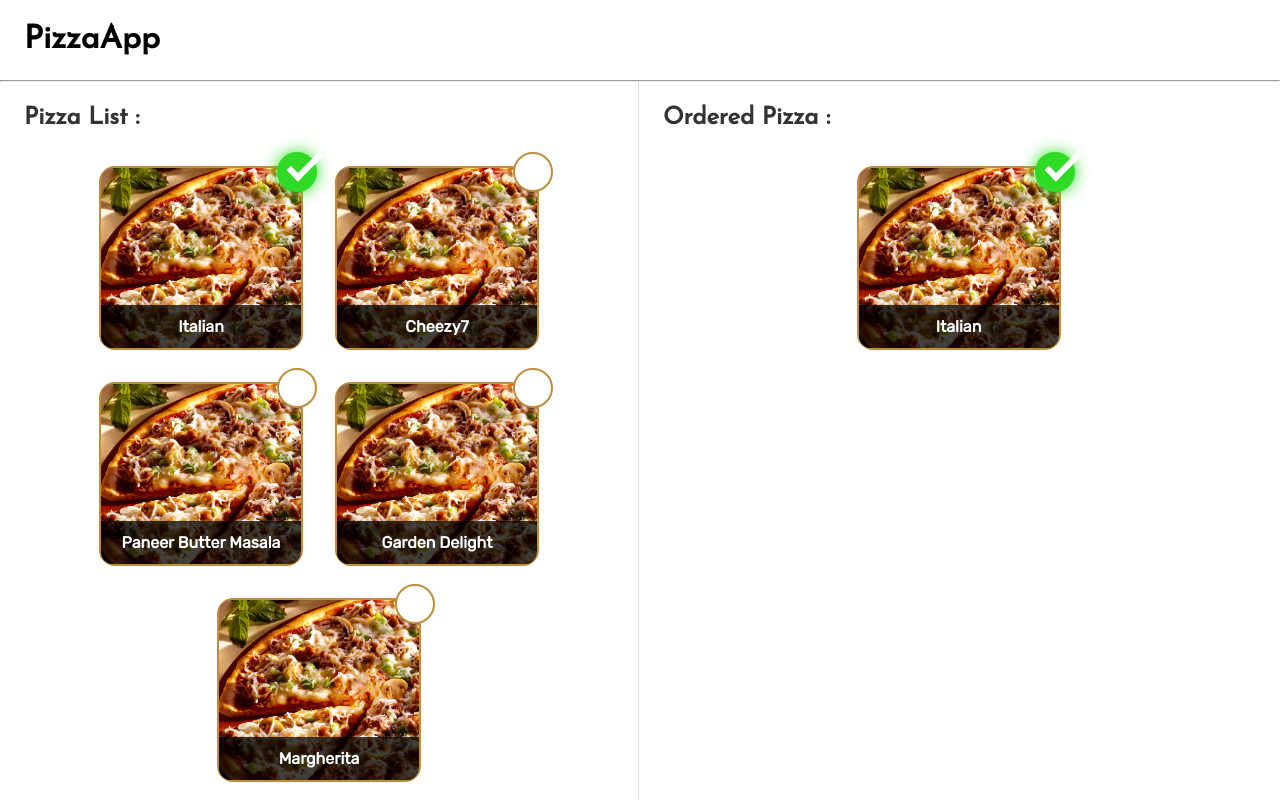
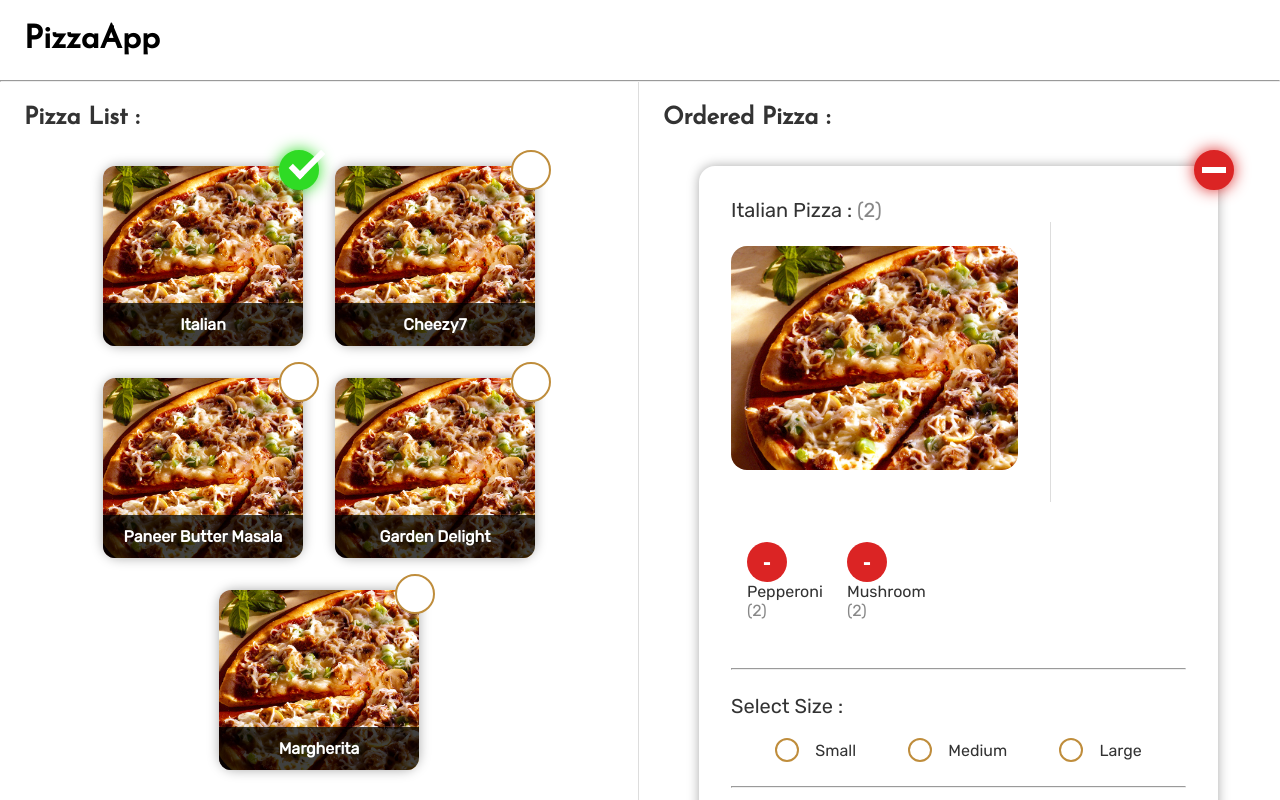
Before and after one commit to amitvchaudhary/jenish_angular, an Angular app in the folder pizza-app/: page / in a window 1280 px wide. Shown: the top 800 px of the page. Built offline with nearby package versions, Linux system fonts and the light colour scheme.

Commit message:
pizza app update

```diff
--- a/pizza-app/src/app/app.component.css
+++ b/pizza-app/src/app/app.component.css
@@ -3,8 +3,12 @@
   padding: 24px;
 }
 
-h1 {
+h1, h2 {
   font-family: 'Josefin Sans';
+}
+
+h2 {
+  color: #333;
 }
 
 .flex-container {
@@ -14,6 +18,10 @@ h1 {
   flex-wrap: wrap;
   color: #333;
   font-family: 'Rubik';
+}
+
+.flex-container .counter {
+  color: #888;
 }
 
 .flex-container>div {
@@ -27,32 +35,28 @@ h1 {
   border: none;
 }
 
-.flex-container h2 {
-  font-family: 'Josefin Sans';
+.flex-container .pizzalist-container {
+  padding: 20px;
 }
 
-.flex-container .pizzalist-container {
-  padding: 20px;
-  text-align: center;
-}
-
-.flex-container .pizzalist-container ul {
+.flex-container .pizzalist-container .pl-ul {
   display: flex;
   flex-wrap: wrap;
   justify-content: center;
+  list-style: none;
 }
 
-.flex-container .pizzalist-container ul li {
-  list-style: none;
+.flex-container .pizzalist-container .pl-ul>li {
   width: 200px;
   height: 180px;
-  border: 2px solid #bf8d3c;
   position: relative;
   margin: 16px;
   border-radius: 16px;
+  border: none;
+  box-shadow: 0 0 12px #aaa;
 }
 
-.flex-container .pizzalist-container ul li .pizza-container {
+.flex-container .pizzalist-container .pl-ul>li .pizza-container {
   width: 100%;
   height: 100%;
   border-radius: 12px;
@@ -60,12 +64,12 @@ h1 {
   position: relative;
 }
 
-.flex-container .pizzalist-container ul li .pizza-container img {
+.flex-container .pizzalist-container .pl-ul>li .pizza-container img {
   height: 100%;
   transform: translateX(-24px);
 }
 
-.flex-container .pizzalist-container ul li .pizza-container .pizza-name {
+.flex-container .pizzalist-container .pl-ul>li .pizza-container .pizza-name {
   position: absolute;
   left: 0;
   bottom: 0;
@@ -76,19 +80,19 @@ h1 {
   background: rgba(0, 0, 0, 0.75)
 }
 
-.flex-container .pizzalist-container ul li .pizza-container .pizza-name p {
+.flex-container .pizzalist-container .pl-ul>li .pizza-container .pizza-name p {
   text-align: center;
   color: #fff;
   font-weight: 600;
 }
 
-.flex-container .pizzalist-container ul li .check-box {
+.flex-container .pizzalist-container .pl-ul>li .check-box {
   position: absolute;
   top: -16px;
   right: -16px;
 }
 
-.flex-container .pizzalist-container ul li .check-box input[type="checkbox"] {
+.flex-container .pizzalist-container .pl-ul>li .check-box input[type="checkbox"] {
   height: 40px;
   width: 40px;
   -webkit-appearance: none;
@@ -100,7 +104,7 @@ h1 {
   position: relative;
 }
 
-.flex-container .pizzalist-container ul li .check-box input[type="checkbox"]::after {
+.flex-container .pizzalist-container .pl-ul>li .check-box input[type="checkbox"]::after {
   content: '';
   position: absolute;
   left: 8px;
@@ -114,12 +118,190 @@ h1 {
   opacity: 0;
 }
 
-.flex-container .pizzalist-container ul li .check-box input:checked[type="checkbox"] {
+.flex-container .pizzalist-container .pl-ul>li .check-box input:checked[type="checkbox"] {
   background: #2fdb24;
   border-color: #2fdb24;
   box-shadow: 0 0 16px 0px #2fdb24;
 }
 
-.flex-container .pizzalist-container ul li .check-box input:checked[type="checkbox"]::after {
+.flex-container .pizzalist-container .pl-ul>li .check-box input:checked[type="checkbox"]::after {
   opacity: 1;
 }
+
+.topping-list {
+  padding: 24px;
+}
+
+.topping-list ul {
+  display: flex;
+  padding: 16px;
+  flex-wrap: wrap;
+}
+
+.topping-list ul>li {
+  width: calc(33.33% - 32px);
+  list-style: none;
+  margin: 16px;
+}
+
+.topping-list ul>li button {
+  padding: 8px 16px;
+  background: #2fdb24;
+  color: #fff;
+  font-size: 24px;
+  border: none;
+  border-radius: 50%;
+  outline: none;
+  cursor: pointer;
+}
+
+.topping-list ul>li button:active {
+  background: #333 !important;
+}
+
+.flex-container .ordered-pizzalist-container .opl-ul>li {
+  height: auto;
+  width: 90%;
+  padding: 32px;
+}
+
+.flex-container .ordered-pizzalist-container .opl-ul>li .pizza-name p {
+  font-size: 20px;
+}
+
+.flex-container .ordered-pizzalist-container .opl-ul>li .pizza-container {
+  display: flex;
+  align-items: center;
+  flex-wrap: wrap;
+  height: auto;
+}
+
+.flex-container .ordered-pizzalist-container .opl-ul>li .pizza-container>div {
+  min-width: 200px;
+  padding: 24px 0 32px;
+  box-sizing: border-box;
+}
+
+.flex-container .ordered-pizzalist-container .opl-ul>li .pizza-container .img-container {
+  height: 280px;
+  max-width: 320px;
+  padding-right: 32px;
+  border-right: 1px solid #ddd;
+}
+
+.flex-container .ordered-pizzalist-container .opl-ul>li .pizza-container .img-box {
+  height: 100%;
+  width: 100%;
+  border-radius: 16px;
+  overflow: hidden;
+}
+
+.flex-container .ordered-pizzalist-container .opl-ul>li .pizza-container .img-box img {
+  transform: translateX(0);
+}
+
+.flex-container .ordered-pizzalist-container .opl-ul>li .pizza-container .topping-container {
+  width: calc(100% - 320px);
+}
+
+.flex-container .ordered-pizzalist-container .opl-ul>li .pizza-container .topping-list ul {
+  padding: 0;
+}
+
+.flex-container .ordered-pizzalist-container .opl-ul>li .pizza-container .topping-list ul>li {
+  width: calc(50% - 32px);
+}
+
+.flex-container .ordered-pizzalist-container .opl-ul>li .pizza-container .topping-list ul>li button {
+  background: #db2424;
+  font-weight: 600;
+  padding: 6px 16px;
+}
+
+.flex-container .ordered-pizzalist-container .opl-ul>li .size-container {
+  padding: 24px 0;
+}
+
+.flex-container .ordered-pizzalist-container .opl-ul>li .size-container .opl-sl-ul {
+  display: flex;
+  justify-content: space-evenly;
+}
+
+.flex-container .ordered-pizzalist-container .opl-ul>li .size-container .opl-sl-ul>li {
+  list-style: none;
+  padding: 20px 0 0;
+}
+
+.flex-container .ordered-pizzalist-container .opl-ul>li .size-container .opl-sl-ul>li>* {
+  display: inline-block;
+  vertical-align: middle;
+  margin: 0 8px;
+}
+
+.flex-container .ordered-pizzalist-container .opl-ul>li .size-container .opl-sl-ul>li input[type="radio"] {
+  height: 24px;
+  width: 24px;
+  position: relative;
+  -webkit-appearance: none;
+  background: #fff;
+  border: 2px solid #bf8d3c;
+  border-radius: 50%;
+  outline: none;
+  cursor: pointer;
+}
+
+.flex-container .ordered-pizzalist-container .opl-ul>li .size-container .opl-sl-ul>li input[type="radio"]::after {
+  content: '';
+  position: absolute;
+  left: 4px;
+  top: -1px;
+  height: 6px;
+  width: 20px;
+  border: 4px solid #fff;
+  border-top: none;
+  border-right: none;
+  transform: rotate(-45deg);
+  opacity: 0;
+}
+
+.flex-container .ordered-pizzalist-container .opl-ul>li .size-container .opl-sl-ul>li input:checked[type="radio"] {
+  box-shadow: 0 0 16px 0 #2fdb24;
+  border-color: #2fdb24;
+  background: #2fdb24;
+}
+
+.flex-container .ordered-pizzalist-container .opl-ul>li .size-container .opl-sl-ul>li input:checked[type="radio"]::after {
+  opacity: 1;
+}
+
+.flex-container .ordered-pizzalist-container .opl-ul>li .pizza-total-price {
+  padding: 24px 0;
+}
+
+.flex-container .ordered-pizzalist-container .opl-ul>li .check-box input[type="checkbox"]::after {
+  left: 6px;
+  top: 15px;
+  height: 0;
+  width: 24px;
+  border: none;
+  border-bottom: 6px solid #fff;
+  transform: rotate(0deg);
+}
+
+.flex-container .ordered-pizzalist-container .opl-ul>li .check-box input:checked[type="checkbox"] {
+  background: #db2424;
+  border-color: #db2424;
+  box-shadow: 0 0 16px 0px #db2424;
+}
+
+@media screen and (max-width: 1460px) {
+  .topping-list ul>li {
+    width: calc(50% - 32px);
+  }
+}
+
+@media screen and (max-width: 1068px) {
+  .topping-list ul>li {
+    width: 100%;
+  }
+}
--- a/pizza-app/src/app/app.component.html
+++ b/pizza-app/src/app/app.component.html
@@ -1,6 +1,10 @@
 <div class="heading">
   <h1>{{title}}</h1>
 </div>
+
+<!-- <p>Add New Pizza :</p>
+<input type="text" #newPizza>
+<button (click)="addPizza(newPizza.value)">Add Pizza</button> -->
 
 <!-- <p>Add New Pizza :</p>
 <input type="text" #newPizza>
@@ -40,7 +44,7 @@
   <div>
     <h2>Pizza List :</h2>
     <div class="pizzalist-container">
-      <ul>
+      <ul class="pl-ul">
         <li *ngFor="let pizza of pizzaList; let i = index">
           <div class="pizza-container">
             <img src="../assets/images/Pizza/ItalianPizza.jpg" alt="">
@@ -54,22 +58,67 @@
         </li>
       </ul>
     </div>
+
+    <hr>
+
+    <div class="topping-list">
+      <h2>Add topping to {{selectedPizza | titlecase}} Pizza :</h2>
+      <ul>
+        <li *ngFor="let topping of toppingList; let i = index">
+          <button>+</button>&emsp;{{topping.name}}
+        </li>
+      </ul>
+    </div>
   </div>
+
   <div>
     <h2>Ordered Pizza :</h2>
-    <div class="pizzalist-container">
-      <ul>
+    <div class="pizzalist-container ordered-pizzalist-container">
+      <ul class="pl-ul opl-ul">
         <li *ngFor="let pizza of orderedPizzaList; let i = index">
+          <div class="pizza-name">
+            <p>{{pizza.name}} Pizza : <span class="counter">(2)</span></p>
+          </div>
           <div class="pizza-container">
-            <img src="../assets/images/Pizza/ItalianPizza.jpg" alt="">
+            <div class="img-container">
+              <div class="img-box">
+                <img src="../assets/images/Pizza/ItalianPizza.jpg" alt="">
+              </div>
+            </div>
+            <div class="topping-container topping-list">
+              <ul class="opl-tl-ul">
+                <li *ngFor="let topping of pizza.addedToppingList; let i = index">
+                  <button>-</button>&emsp;{{topping.name}} <span class="counter">(2)</span>
+                </li>
+              </ul>
+            </div>
+          </div>
+
+          <hr>
+
+          <div class="size-container">
             <div class="pizza-name">
-              <p>{{pizza.name}}</p>
+              <p>Select Size :</p>
             </div>
+            <ul class="opl-sl-ul">
+              <li *ngFor="let size of pizza.size">
+                <input type="radio" name="size"><span>{{size | titlecase}}</span>
+              </li>
+            </ul>
           </div>
           <div class="check-box">
             <input type="checkbox" [(ngModel)]="pizza.isOrdered" (change)="removeFromOrder(i)" />
           </div>
+
+          <hr>
+
+          <div class="pizza-total-price">
+            <div class="pizza-name">
+              <p>Total price for {{pizza.name}} Pizza :</p>
+            </div>
+          </div>
         </li>
+
       </ul>
     </div>
   </div>
--- a/pizza-app/src/app/app.component.ts
+++ b/pizza-app/src/app/app.component.ts
@@ -11,6 +11,8 @@ export class AppComponent {
 
   title: string = "PizzaApp";
 
+  selectedPizza: string = "italian"
+
   ngOnInit() {
     console.log(this.pizzaList);
     console.log(this.toppingList);
@@ -19,7 +21,7 @@ export class AppComponent {
   pizzaList: Pizza[] = [
     {
       name: 'Italian',
-      size: '',
+      size: [SIZE.SMALL, SIZE.MEDIUM, SIZE.LARGE],
       isOrdered: true,
       addedToppingList: [
         {
@@ -35,25 +37,25 @@ export class AppComponent {
     },
     {
       name: 'Cheezy7',
-      size: '',
+      size: [],
       isOrdered: false,
       addedToppingList: []
     },
     {
       name: 'Paneer Butter Masala',
-      size: '',
+      size: [],
       isOrdered: false,
       addedToppingList: []
     },
     {
       name: 'Garden Delight',
-      size: '',
+      size: [],
       isOrdered: false,
       addedToppingList: []
     },
     {
       name: 'Margherita',
-      size: '',
+      size: [],
       isOrdered: false,
       addedToppingList: []
     }
@@ -61,17 +63,17 @@ export class AppComponent {
 
   toppingList: Topping[] = [
     {
-      name: 'Pepperoni',
-      color: COLOR.RED,
-
+      name: 'Olives',
+      color: COLOR.BLACK,
     },
     {
       name: 'Mushroom',
       color: COLOR.BROWN,
     },
     {
-      name: 'Olives',
-      color: COLOR.BLACK,
+      name: 'Pepperoni',
+      color: COLOR.RED,
+
     },
     {
       name: 'Pineapple',
@@ -85,7 +87,7 @@ export class AppComponent {
 
   orderedPizzaList: Pizza[] = [{
     name: 'Italian',
-    size: '',
+    size: [SIZE.SMALL, SIZE.MEDIUM, SIZE.LARGE],
     isOrdered: true,
     addedToppingList: [
       {
@@ -96,7 +98,7 @@ export class AppComponent {
       {
         name: 'Mushroom',
         color: COLOR.BROWN,
-      }
+      },
     ]
   }];
 
--- a/pizza-app/src/app/core/topping.ts
+++ b/pizza-app/src/app/core/topping.ts
@@ -5,7 +5,7 @@ export class Topping {
 
 export class Pizza {
   name: string;
-  size: string;
+  size: string[];
   isOrdered: boolean;
-  addedToppingList: Topping[] = [];
+  addedToppingList: Topping[];
 }
```
